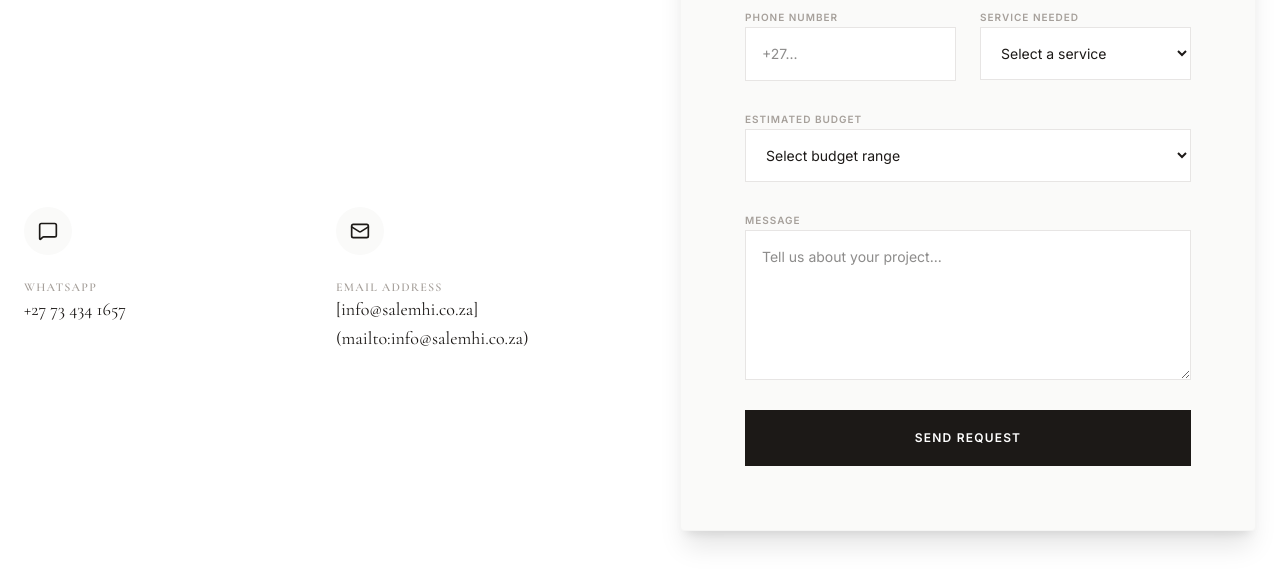
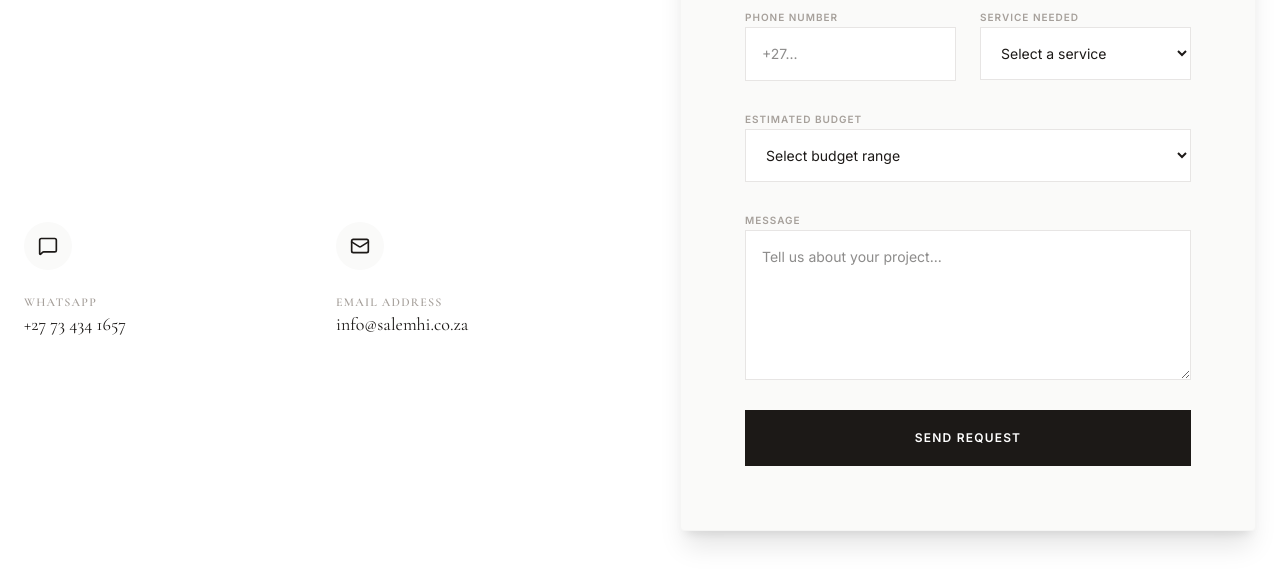
Before and after one commit to salemhomeinnovation/salemhi.co.za, a React (Vite) app: page /#/contact in a window 1280 px wide. Shown: the part 915-1495 px from the top of the page. Built offline with nearby package versions, Linux system fonts and the light colour scheme.

Commit message:
Update Contact.tsx

```diff
--- a/src/pages/Contact.tsx
+++ b/src/pages/Contact.tsx
@@ -19,7 +19,7 @@ const sendEmail = (e: React.FormEvent<HTMLFormElement>) => {
 e.preventDefault();
 setSending(true);
 
-if(!formRef.current) return;
+if (!formRef.current) return;
 
 emailjs.sendForm(
 "service_b07u9pp",
@@ -124,11 +124,9 @@ className="space-y-6 group"
 </h4>
 
 <p className="text-lg font-serif group-hover:text-stone-600 transition-colors leading-relaxed">
-
 {info.title === "Email Address"
-? <a href="mailto:info@salemhi.co.za">[info@salemhi.co.za](mailto:info@salemhi.co.za)</a>
+? <a href="mailto:info@salemhi.co.za">info@salemhi.co.za</a>
 : info.content}
-
 </p>
 
 </div>
```
